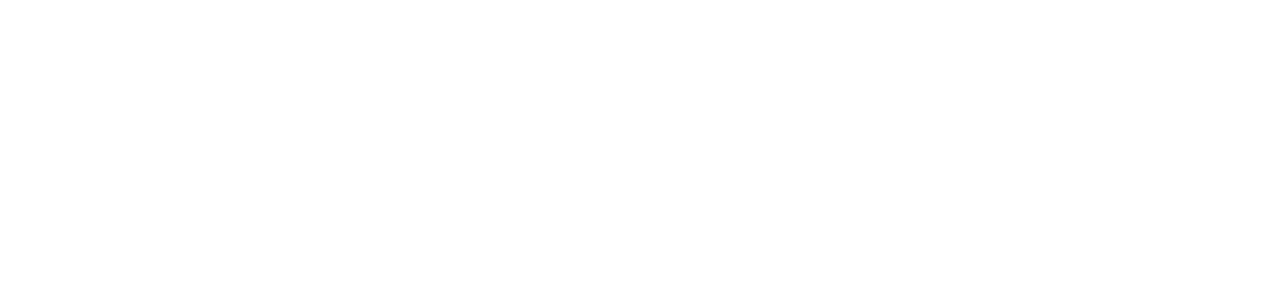
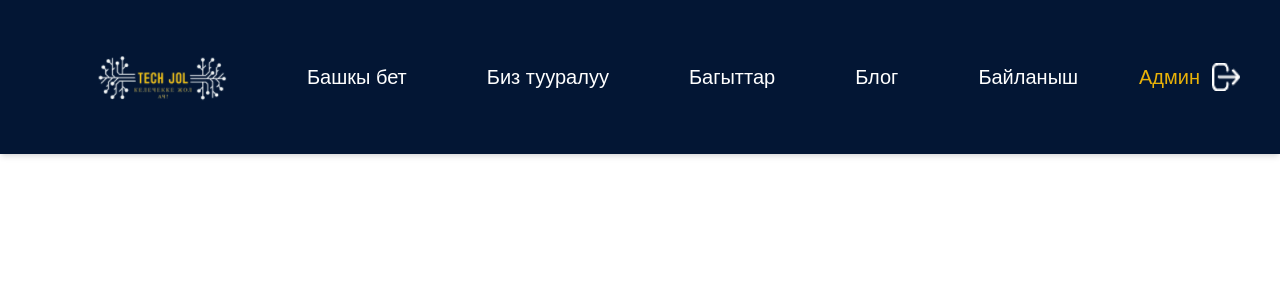
Before and after one commit to Amirbek02/techjol-club, a Next.js app: page / in a window 1280 px wide. Shown: the top 300 px of the page. Built offline with nearby package versions, Linux system fonts and the light colour scheme.

Commit message:
adminheader

```diff
--- a/src/app/page.tsx
+++ b/src/app/page.tsx
@@ -1,3 +1,8 @@
+import HeaderAdmin from "@/components/admin/headeradmin";
 export default function Home() {
-  return <div></div>;
+  return (
+    <div>
+      <HeaderAdmin />
+    </div>
+  );
 }
--- /dev/null
+++ b/src/components/admin/headeradmin.tsx
@@ -0,0 +1,86 @@
+"use client";
+import { useState } from "react";
+import React from "react";
+import Link from "next/link";
+
+import Image from "next/image";
+import Logo from "/public/assets/image/techjol-logo.png";
+import Pash from "/public/assets/image/path2.png";
+const HeaderAdmin: React.FC = () => {
+  const [isDropdownOpen, setIsDropdownOpen] = useState(false);
+
+  const toggleDropdown = () => setIsDropdownOpen(!isDropdownOpen);
+
+  return (
+    <header
+      style={{
+        backgroundColor: "#031634",
+      }}
+      className="bg-white shadow-md pr-10 pl-20"
+    >
+      <div className="container mx-auto  text-white flex justify-between items-center">
+        <a className="flex cursor-pointer items-center">
+          <Image src={Logo} alt="Logo" width={166} />
+        </a>
+
+        <nav className="flex justify-center items-center gap-20">
+          <a className="text-white font-medium text-xl cursor-pointer hover:text-yellow-500">
+            Башкы бет
+          </a>
+
+          <a className="text-white font-medium text-xl cursor-pointer hover:text-yellow-500">
+            Биз тууралуу
+          </a>
+          <div
+            className="relative"
+            onMouseEnter={() => setIsDropdownOpen(true)}
+            onMouseLeave={() => setIsDropdownOpen(true)}
+          >
+            <a className="text-white font-medium text-xl cursor-pointer hover:text-yellow-500">
+              Багыттар
+            </a>
+
+            {/* Выпадающее меню */}
+            {isDropdownOpen && (
+              <div className="absolute left-0 mt-2 w-40 bg-white rounded-md shadow-lg z-10">
+                <ul className="text-gray-800">
+                  <li className="px-4 py-2 hover:bg-yellow-100 cursor-pointer">
+                    Frontend
+                  </li>
+                  <li className="px-4 py-2 hover:bg-yellow-100 cursor-pointer">
+                    Backend
+                  </li>
+                  <li className="px-4 py-2 hover:bg-yellow-100 cursor-pointer">
+                    Flutter
+                  </li>
+                </ul>
+              </div>
+            )}
+          </div>
+          <a className="text-white font-medium text-xl cursor-pointer hover:text-yellow-500">
+            Блог
+          </a>
+
+          <a className="text-white font-medium text-xl cursor-pointer hover:text-yellow-500">
+            Байланыш
+          </a>
+        </nav>
+
+        <div className=" flex gap-3 ">
+          <a className="text-yellow-500 font-medium text-xl hover:text-white">
+            Админ
+          </a>
+          <Image
+            className="cursor-pointer"
+            src={Pash}
+            alt="img"
+            width={28}
+            height={28}
+          />
+        </div>
+      </div>
+    </header>
+  );
+};
+
+export default HeaderAdmin;
```
Also changed, not shown: public/assets/image/path2.png (added).
